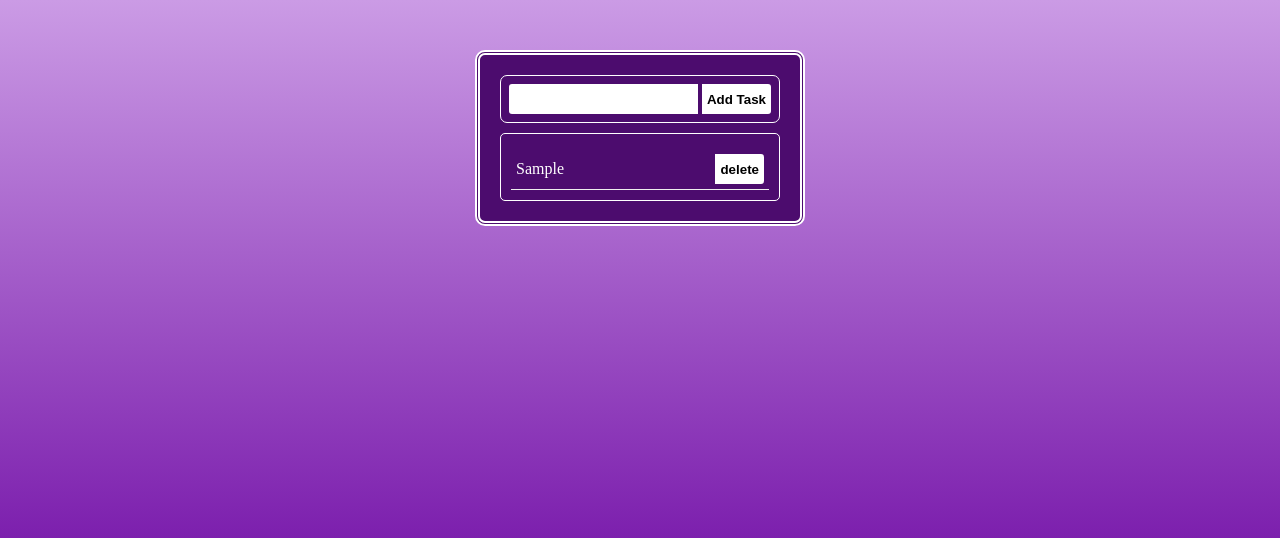
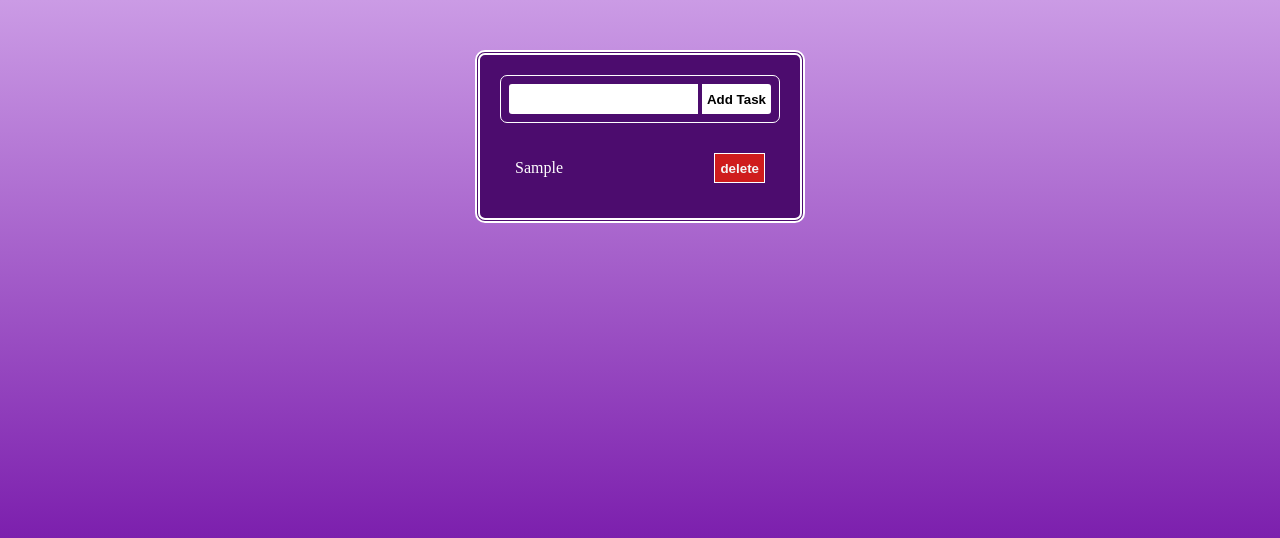
Before and after one commit to AhmedNAgy25/To-Do-App, a plain HTML site: page index.html in a window 1280 px wide. Both pictures are taken after typing "Sample" into the empty fields and a click on the button "Add Task". Drawn offline with Linux system fonts and the light colour scheme.

Commit message:
add some style

```diff
--- a/master.css
+++ b/master.css
@@ -42,9 +42,9 @@ input {
 button {
   border-radius: 0px 3px 3px 0px;
   color: black;
-  animation :background-color 0.6s, color 0.6s
+  animation: background-color 0.6s, color 0.6s;
 }
-button:hover{
+button:hover {
   background-color: rgba(122, 28, 172, 1);
   color: white;
   transition: background-color 0.6s, color 0.6s;
@@ -52,18 +52,28 @@ button:hover{
 
 .tasksList {
   padding: 10px;
-  border: rgb(255, 255, 255) 1px solid;
   border-radius: 5px;
   margin-top: 10px;
   color: white;
   display: flex;
   flex-direction: column;
 }
-.note{
+.note {
   margin-top: 5px;
   display: flex;
   justify-content: space-between;
   align-items: center;
   padding: 5px;
-    border-bottom: 1px #eee solid;
 }
+.note button {
+  border-radius: 0;
+  background-color: rgb(207, 28, 28);
+  color: whitesmoke;
+  border: white .5px solid;
+}
+.note button:hover{
+    background-color: #ff0000;
+}
+.note:not(:last-child) {
+  border-bottom: #eeeeeea6 1px solid;
+}
```
Lines whose indentation alone changed are shown as unchanged.
